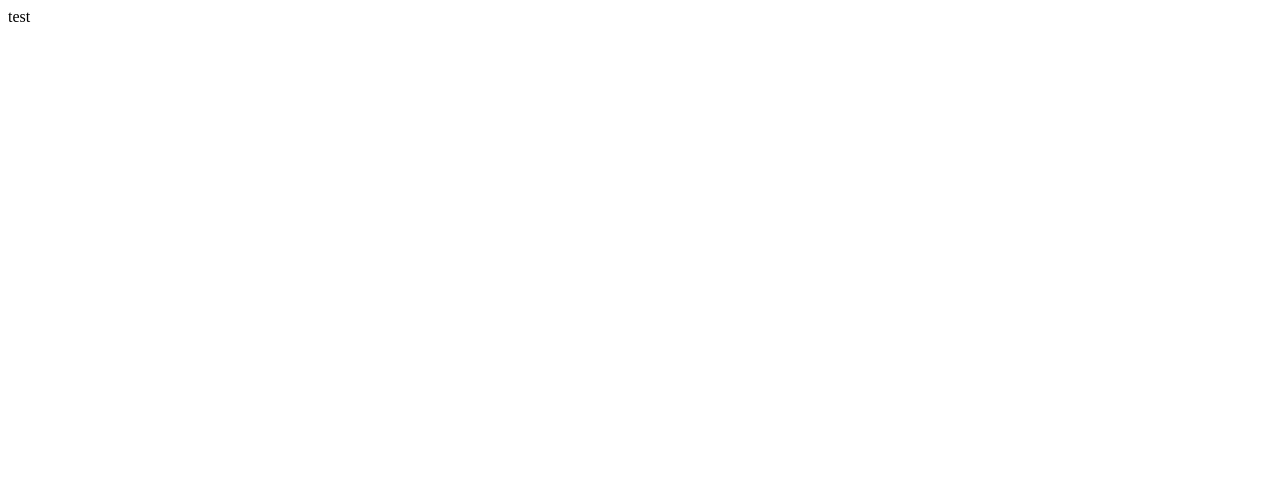
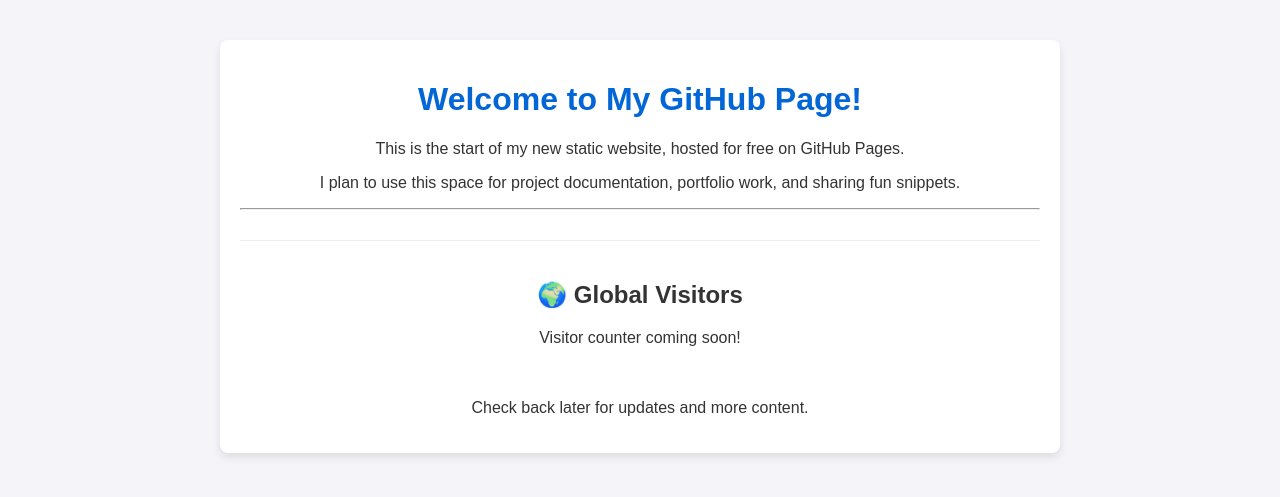
Before and after one commit to gireesh971/pages, a plain HTML site: page index.html in a window 1280 px wide. Drawn offline with Linux system fonts and the light colour scheme.

Commit message:
Create initial HTML structure for GitHub Page

```diff
--- a/index.html
+++ b/index.html
@@ -1 +1,53 @@
-test
+<!DOCTYPE html>
+<html lang="en">
+<head>
+    <meta charset="UTF-8">
+    <meta name="viewport" content="width=device-width, initial-scale=1.0">
+    <title>My Awesome GitHub Pages Site</title>
+    <style>
+        body {
+            font-family: Arial, sans-serif;
+            margin: 40px;
+            text-align: center;
+            background-color: #f4f4f9;
+            color: #333;
+        }
+        .container {
+            max-width: 800px;
+            margin: 0 auto;
+            padding: 20px;
+            background-color: #fff;
+            border-radius: 8px;
+            box-shadow: 0 4px 8px rgba(0, 0, 0, 0.1);
+        }
+        h1 {
+            color: #0366d6; /* GitHub blue color */
+        }
+        .badge-section {
+            margin-top: 30px;
+            padding: 20px;
+            border-top: 1px solid #eee;
+        }
+    </style>
+</head>
+<body>
+
+    <div class="container">
+        <h1>Welcome to My GitHub Page!</h1>
+        <p>This is the start of my new static website, hosted for free on GitHub Pages.</p>
+        <p>I plan to use this space for project documentation, portfolio work, and sharing fun snippets.</p>
+
+        <hr>
+
+        <section class="badge-section">
+            <h2>🌍 Global Visitors</h2>
+
+            <p>Visitor counter coming soon!</p>
+
+        </section>
+
+        <p>Check back later for updates and more content.</p>
+    </div>
+
+</body>
+</html>
```
